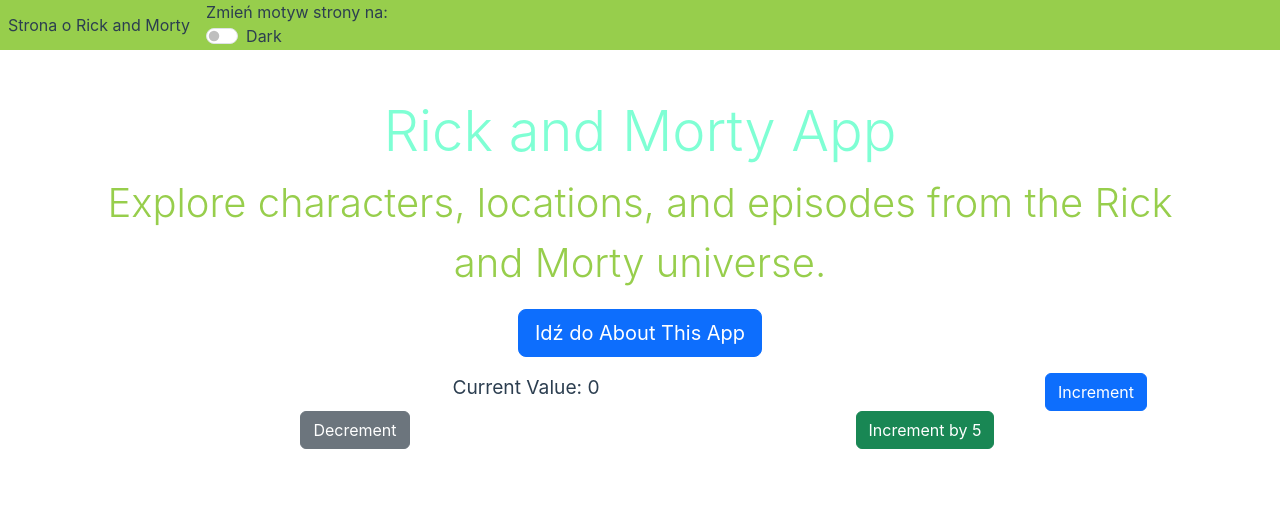
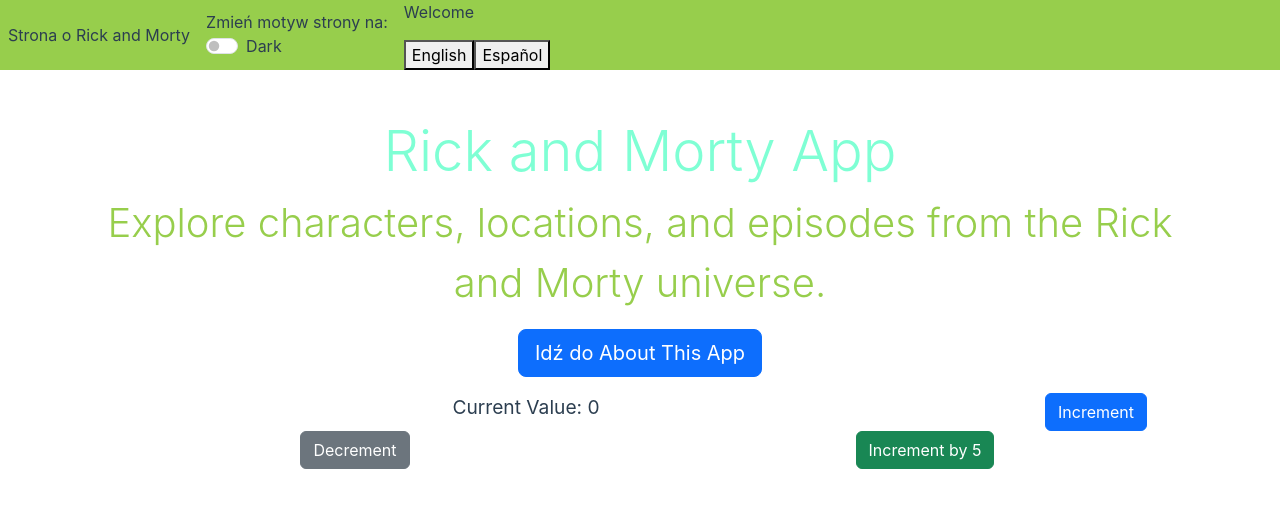
Before and after one commit to Pablo2904/rick-morty-app, a React (Create React App) app in the folder rick-morty-app-client/: page / in a window 1280 px wide. Shown: the top 508 px of the page. Built offline with nearby package versions, Linux system fonts and the light colour scheme.

Commit message:
Added languageToggle component, i18n.ts file - first part

```diff
--- a/rick-morty-app-client/package.json
+++ b/rick-morty-app-client/package.json
@@ -6,9 +6,11 @@
     "@reduxjs/toolkit": "^2.4.0",
     "@types/react-router-dom": "^5.3.3",
     "bootstrap": "^5.3.3",
+    "i18next": "^24.1.0",
     "react": "^18.3.1",
     "react-bootstrap": "^2.10.6",
     "react-dom": "^18.3.1",
+    "react-i18next": "^15.2.0",
     "react-redux": "^9.1.2",
     "react-router-dom": "^7.0.2",
     "react-scripts": "5.0.1",
@@ -47,6 +49,7 @@
     "@types/node": "^22.10.1",
     "@types/react": "^18.3.13",
     "@types/react-dom": "^18.3.1",
+    "@types/react-i18next": "^8.1.0",
     "typescript": "^4.9.5"
   }
 }
--- a/rick-morty-app-client/src/components/molecules/Header/Header.tsx
+++ b/rick-morty-app-client/src/components/molecules/Header/Header.tsx
@@ -2,6 +2,9 @@
 import ThemeToggle from "../ThemeToggle/ThemeToggle";
 import { Stack } from "react-bootstrap";
 import style from "./Header.module.scss";
+import LanguageToggle from "../LanguageToggle/LanguageToggle";
+import { useTranslation } from "react-i18next";
+import "../LanguageToggle/i18n";
 
 export default function Header() {
   return (
@@ -13,6 +16,7 @@
       >
         Strona o Rick and Morty
         <ThemeToggle />
+        <LanguageToggle />
       </Stack>
     </header>
   );
--- /dev/null
+++ b/rick-morty-app-client/src/components/molecules/LanguageToggle/LanguageToggle.tsx
@@ -0,0 +1,34 @@
+import React from "react";
+import { Button } from "react-bootstrap";
+import { useTranslation } from "react-i18next";
+
+const LanguageToggle = () => {
+  const { i18n } = useTranslation();
+  const { t }: { t: (key: string) => string } = useTranslation();
+
+  const changeLanguage = (language: string) => {
+    i18n.changeLanguage(language);
+    localStorage.setItem("language", language);
+  };
+
+  return (
+    <div>
+      <p>{t("welcome")}</p>
+      <button
+        onClick={() => changeLanguage("en")}
+        aria-label="Switch to English"
+      >
+        English
+      </button>
+
+      <button
+        onClick={() => changeLanguage("es")}
+        aria-label="Switch to Spanish"
+      >
+        Español
+      </button>
+    </div>
+  );
+};
+
+export default LanguageToggle;
--- /dev/null
+++ b/rick-morty-app-client/src/components/molecules/LanguageToggle/i18n.ts
@@ -0,0 +1,18 @@
+import i18n from "i18next";
+import { initReactI18next } from "react-i18next";
+
+const resources = {
+  en: { translation: { welcome: "Welcome" } },
+  es: { translation: { welcome: "Bienvenido" } },
+};
+
+i18n.use(initReactI18next).init({
+  resources,
+  lng: localStorage.getItem("language") || "en",
+  fallbackLng: "en",
+  interpolation: {
+    escapeValue: false,
+  },
+});
+
+export default i18n;
--- a/rick-morty-app-client/src/index.tsx
+++ b/rick-morty-app-client/src/index.tsx
@@ -2,6 +2,8 @@
 import ReactDOM from "react-dom/client";
 import App from "./app/App";
 import reportWebVitals from "./reportWebVitals";
+
+import "./components/molecules/LanguageToggle/i18n";
 
 const root = ReactDOM.createRoot(
   document.getElementById("root") as HTMLElement
```
Also changed, not shown: 1 other file (tests, documents, lock files or other folders).
